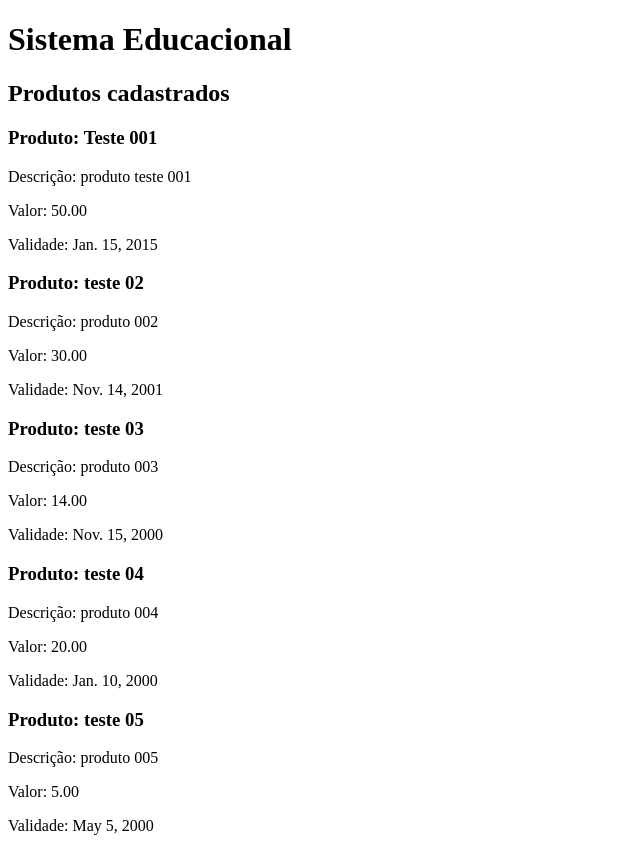
After one commit to paulodiegosantos/sistema-educacional-EA-01, a Django app: page /produtos/ in a window 1280 px wide. The commit adds this page. Shown: the whole page, without its empty margins (0-640 px from the left). Run offline with Django 5.2, Linux system fonts and the light colour scheme; data comes from the database, SQL or seed files in the repository; both versions use the stored data as it was after the commit.

Commit message:
Upload da EA2

```diff
--- a/escola/admin.py
+++ b/escola/admin.py
@@ -1,8 +1,9 @@
 from django.contrib import admin
 
 # Register your models here.
-from .models import Aluno, Curso
+from .models import Aluno, Curso, Produto
 
 
 admin.site.register(Aluno)
 admin.site.register(Curso)
+admin.site.register(Produto)
--- a/escola/models.py
+++ b/escola/models.py
@@ -11,3 +11,10 @@ class Aluno(models.Model):
 class Curso(models.Model):
     titulo = models.CharField(max_length=100)
     descricao = models.TextField()
+
+
+class Produto(models.Model):
+    nome = models.CharField(max_length=150)
+    descricao = models.TextField()
+    preco = models.DecimalField(max_digits=10, decimal_places=2)
+    validade = models.DateField()
--- /dev/null
+++ b/escola/templates/escola/base.html
@@ -0,0 +1,21 @@
+
+<!DOCTYPE html>
+<html lang="pt-br">
+<head>
+    <meta charset="UTF-8">
+    <meta name="viewport" content="width=device-width, initial-scale=1.0">
+    <title>Sistema Educacional</title>
+</head>
+<body>
+
+    <header>
+        <h1>Sistema Educacional</h1>
+    </header>
+
+    <main>
+        {% block content %}
+        {% endblock %}
+    </main>
+
+</body>
+</html>
--- /dev/null
+++ b/escola/templates/escola/produtos.html
@@ -0,0 +1,18 @@
+{% extends 'escola/base.html' %}
+
+{% block content %}
+
+    <h2>Produtos cadastrados</h2>
+
+    {% for produto in produtos %}
+        <section>
+            <h3>Produto: {{ produto.nome }}</h3>
+            <p>Descrição: {{ produto.descricao }}</p>
+            <p>Valor: {{ produto.preco }}</p>
+            <p>Validade: {{ produto.validade }}</p>
+        </section>
+    {% empty %}
+        <p>Nenhum produto cadastrado.</p>
+    {% endfor %}
+
+{% endblock %}
--- a/escola/urls.py
+++ b/escola/urls.py
@@ -2,7 +2,9 @@ from django.urls import path
 from . import views
 
 urlpatterns = [
+    path('', views.exibir_home, name='home'),
     path('alunos/', views.listar_alunos, name='listar_alunos'),
     path('cursos/', views.listar_cursos, name='listar_cursos'),
-    path('', views.exibir_home, name='home')
+    path('produtos/novo/', views.produto_new, name='produto_new'),
+    path('produtos/', views.listar_produtos, name='listar_produtos')
 ]
--- a/escola/views.py
+++ b/escola/views.py
@@ -1,5 +1,6 @@
 from django.shortcuts import render
-from .models import Aluno, Curso
+from .models import Aluno, Curso, Produto
+from .forms import ProdutoForm
 
 # Create your views here.
 def listar_alunos(request):
@@ -18,3 +19,25 @@ def listar_cursos(request):
 
 def exibir_home(request):
     return render(request, 'escola/home.html')
+
+
+def produto_new(request):
+    if request.method == "POST":
+        form = ProdutoForm(request.POST)
+
+        if form.is_valid():
+            form.save()
+            form = ProdutoForm()
+    else:
+        form = ProdutoForm()
+
+    return render(request, 'escola/produto_form.html', {
+        'form': form
+    })
+
+def listar_produtos(request):
+    produtos = Produto.objects.all()
+
+    return render(request, 'escola/produtos.html',{
+        'produtos': produtos
+    })
```
Also changed, not shown: escola/forms.py (added, +17 -0 lines), escola/templates/escola/alunos.html (+5 -11 lines), escola/templates/escola/cursos.html (+5 -11 lines), escola/templates/escola/home.html (+5 -10 lines), escola/templates/escola/produto_form.html (added, +15 -0 lines), README.md, db.sqlite3, escola/migrations/0003_produto.py (added).
